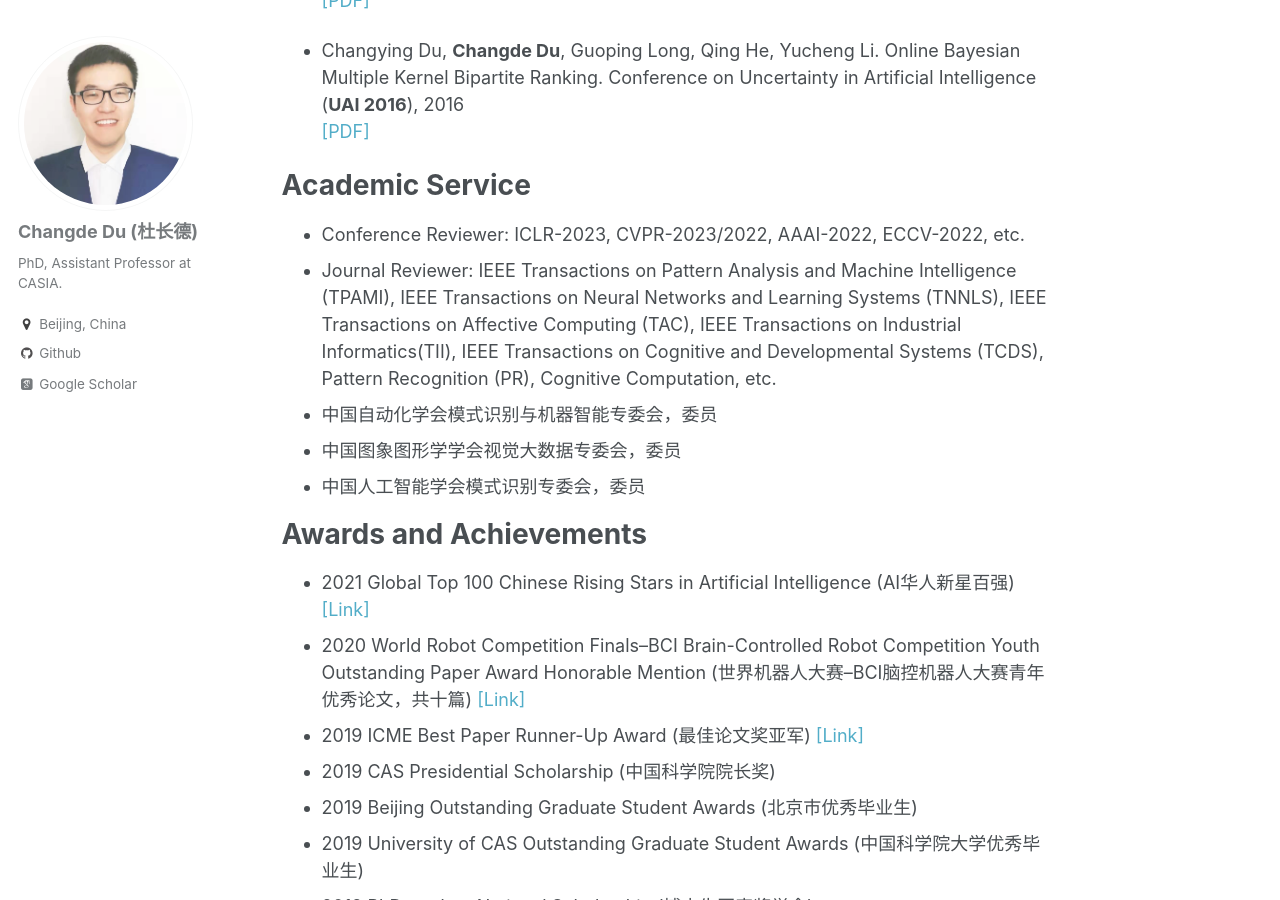
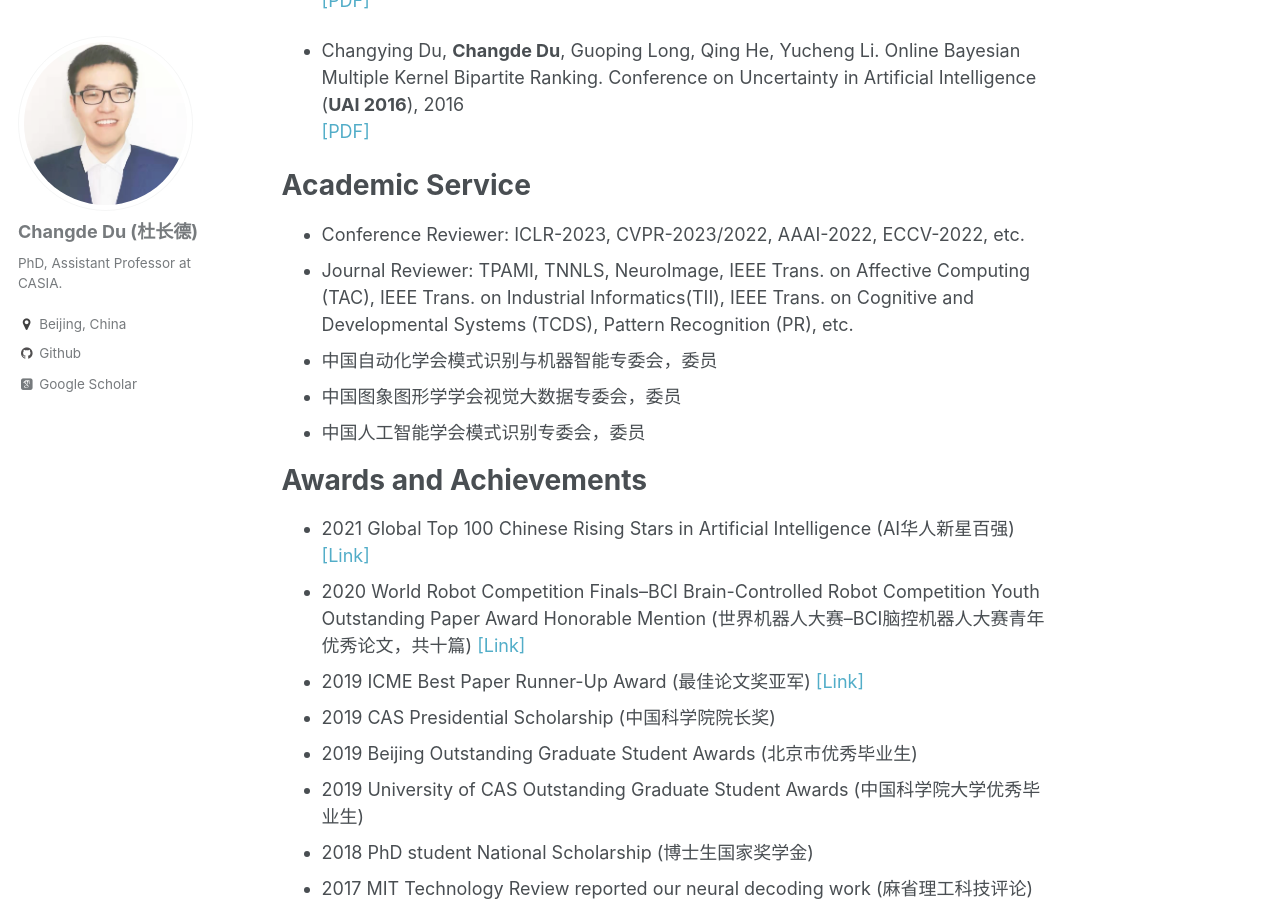
Before and after one commit to ChangdeDu/changdedu.github.io, a Jekyll site: the page built from _pages/about.md, in a window 1280 px wide and 900 px high, scrolled down 5225 px. Built offline with Jekyll 4.4.1, drawn with Linux system fonts in a browser that asks for light colours; some web fonts are replaced.

Commit message:
Update about.md

```diff
--- a/_pages/about.md
+++ b/_pages/about.md
@@ -121,7 +121,7 @@ Conference on Uncertainty in Artificial Intelligence (**UAI 2016**), 2016  <br>[
 
 # Academic Service
 - Conference Reviewer: ICLR-2023, CVPR-2023/2022, AAAI-2022, ECCV-2022, etc.
-- Journal Reviewer: IEEE Transactions on Pattern Analysis and Machine Intelligence (TPAMI), IEEE Transactions on Neural Networks and Learning Systems (TNNLS), IEEE Transactions on Affective Computing (TAC), IEEE Transactions on Industrial Informatics(TII), IEEE Transactions on Cognitive and Developmental Systems (TCDS), Pattern Recognition (PR), Cognitive Computation, etc.
+- Journal Reviewer: TPAMI, TNNLS, NeuroImage, IEEE Trans. on Affective Computing (TAC), IEEE Trans. on Industrial Informatics(TII), IEEE Trans. on Cognitive and Developmental Systems (TCDS), Pattern Recognition (PR), etc.
 - 中国自动化学会模式识别与机器智能专委会，委员
 - 中国图象图形学学会视觉大数据专委会，委员
 - 中国人工智能学会模式识别专委会，委员
```
